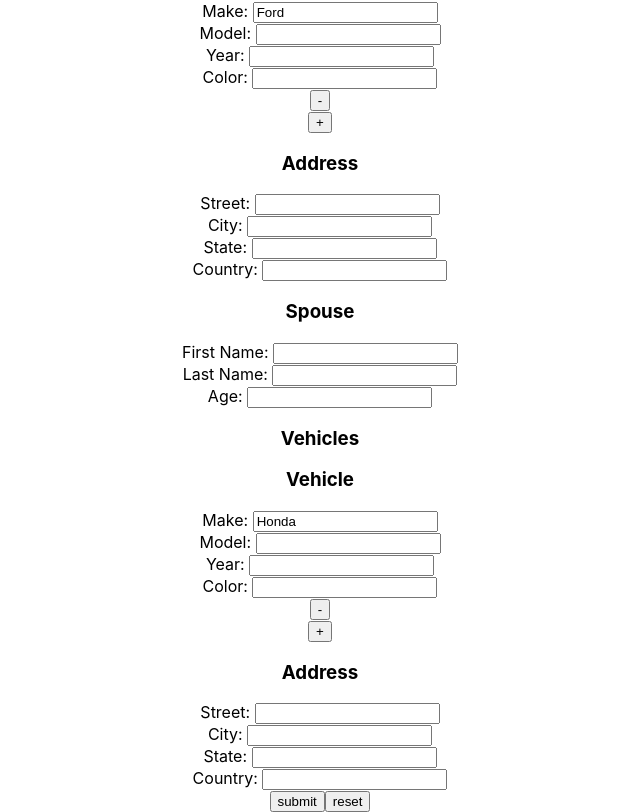
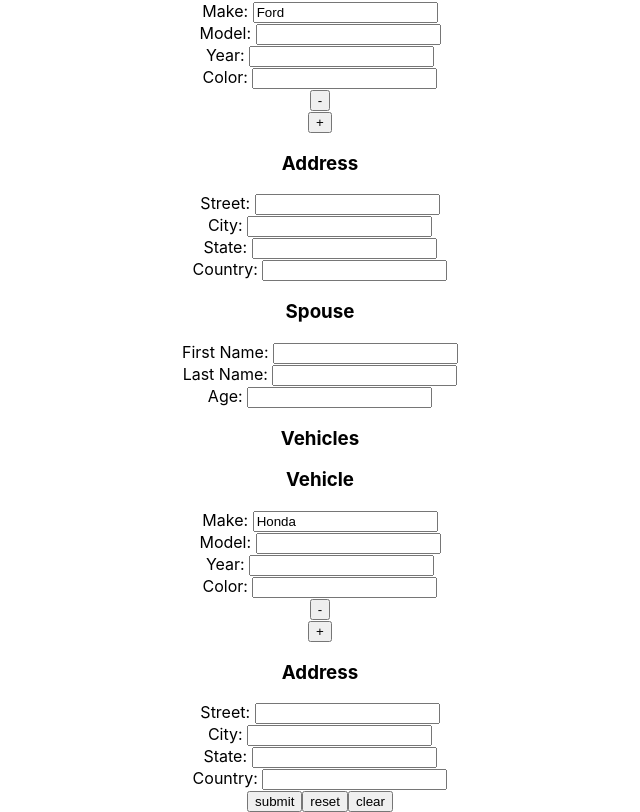
Before and after one commit to octant/formal, a React (Create React App) app: page / in a window 1280 px wide. Shown: the part 236-1048 px from the top of the page, without its empty margins (320-960 px from the left). Built offline with nearby package versions, Linux system fonts and the light colour scheme.

Commit message:
refactor: pass object instead of args

```diff
--- a/src/App.js
+++ b/src/App.js
@@ -17,12 +17,13 @@ export default function App() {
         }}
         onSubmit={form => console.log(form)}
       >
-        {(inputs, methods) => (
+        {({ layout, methods }) => (
           <>
             <h2>Personal Information</h2>
-            {inputs}
+            {layout}
             <button onClick={methods.submit}>submit</button>
             <button onClick={methods.reset}>reset</button>
+            <button onClick={methods.clear}>clear</button>
           </>
         )}
       </FormWrapper>
--- a/src/components/Form/index.js
+++ b/src/components/Form/index.js
@@ -10,6 +10,10 @@ export default function Formula(props) {
 
   function handleChange(e) {
     updateForm(set(form, e.target.name, e.target.value));
+  }
+
+  function handleClear(key) {
+    updateForm(schema.getForm());
   }
 
   function handleInsert(key, definition) {
@@ -47,7 +51,7 @@ export default function Formula(props) {
     onSubmit(form);
   }
 
-  function objectToComponentList(object = form, d = 0, paths = []) {
+  function applyLayout(object = form, d = 0, paths = []) {
     const entries = [];
 
     Object.entries(object).forEach(([key, value], i) => {
@@ -56,7 +60,7 @@ export default function Formula(props) {
       if (Object.prototype.toString.call(value) === "[object Object]") {
         entries[i] = [
           createElement(key, value, layout.title),
-          ...objectToComponentList(value, d + 1, [...paths, key])
+          ...applyLayout(value, d + 1, [...paths, key])
         ];
         entries.push(createElement(name, entries.pop(), layout.subform));
       } else if (Object.prototype.toString.call(value) === "[object Array]") {
@@ -67,7 +71,7 @@ export default function Formula(props) {
               [name, j].join("."),
               value,
               layout.subformListItem,
-              objectToComponentList(x, d + 1, [...paths, key, j])
+              applyLayout(x, d + 1, [...paths, key, j])
             );
           })
         ]);
@@ -81,8 +85,12 @@ export default function Formula(props) {
     return entries;
   }
 
-  return children(objectToComponentList(), {
-    reset: handleReset,
-    submit: handleSubmit
+  return children({
+    layout: applyLayout(),
+    methods: {
+      clear: handleClear,
+      reset: handleReset,
+      submit: handleSubmit
+    }
   });
 }
```
